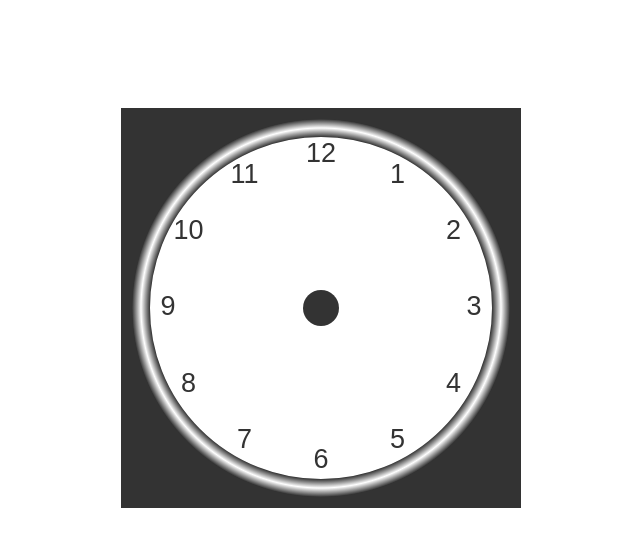
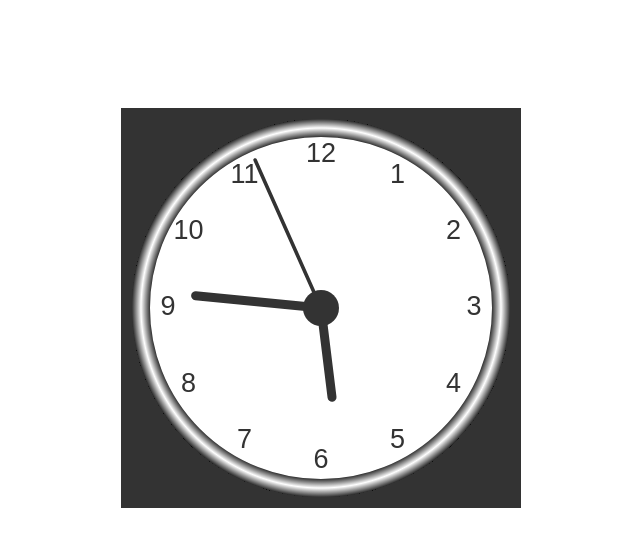
Before and after one commit to PoojaKushwah1402/gaming-basics, a plain HTML site: page Clock/practice.html in a window 1280 px wide. Shown: the whole page, without its empty margins (337-977 px from the left). Drawn offline with Linux system fonts and the light colour scheme.

Commit message:
completed analog clock

```diff
--- a/Clock/practice.html
+++ b/Clock/practice.html
@@ -13,58 +13,6 @@
         style="background-color:#333">
     </canvas>
 
-    <script>
-
-        const makeCenter = (radius, ctx, color) => drawFullCircle(radius, ctx, color);
-
-        const makebackgrounGradient = (radius, canvas) => {
-          let grad = canvas.createRadialGradient(0,0,radius*0.95,0,0,radius*1.05);
-          grad.addColorStop(0,'#333');
-          grad.addColorStop(0.5,'white');
-          grad.addColorStop(1,'#333');
-          canvas.strokeStyle = grad;
-          canvas.lineWidth = radius*0.1
-          canvas.stroke();
-
-        }
-
-        const drawFullCircle = (radius, canvas, color) => {
-          canvas.beginPath();//The beginPath() method begins a path, or resets the current path.
-          canvas.arc(0,0,radius,0,2*Math.PI);
-          canvas.fillStyle = color;
-          canvas.fill();
-        }
-
-        const setNumbers = (radius, canvas) => {
-          var ang;
-          var num;
-          canvas.font = radius * 0.15 + "px arial";
-          canvas.textBaseline = "middle";
-          canvas.textAlign = "center";
-            for(num = 1; num < 13; num++){
-              ang = num * Math.PI / 6;
-              canvas.rotate(ang);
-              console.log(ang,'angolo');
-              canvas.translate(0, -radius * 0.85);
-              canvas.rotate(-ang);
-              canvas.fillText(num.toString(), 0, 0);
-              canvas.rotate(ang);
-              canvas.translate(0, radius * 0.85);
-              canvas.rotate(-ang);
-            }
-        }
-
-        let canvas = document.getElementById('canvas');
-        let ctx = canvas.getContext('2d');
-        let coordinate = canvas.height/2;
-        let radius = canvas.height/2*0.9
-        ctx.translate(coordinate, coordinate);
-        drawFullCircle(radius, ctx, 'white');
-        makebackgrounGradient(radius, ctx);
-        makeCenter(radius*0.1, ctx, '#333');
-        setNumbers(radius, ctx)
-
-    </script>
-
   </body>
+  <script src="practice.js"></script>
 </html>
--- /dev/null
+++ b/Clock/practice.js
@@ -0,0 +1,84 @@
+
+const makeCenter = (radius, ctx, color) => drawFullCircle(radius, ctx, color);
+
+const makebackgrounGradient = (radius, canvas) => {
+  let grad = canvas.createRadialGradient(0,0,radius*0.95,0,0,radius*1.05);
+  grad.addColorStop(0,'#333');
+  grad.addColorStop(0.5,'white');
+  grad.addColorStop(1,'#333');
+
+  canvas.strokeStyle = grad;
+  canvas.lineWidth = radius*0.1
+  canvas.stroke();
+
+}
+
+const drawFullCircle = (radius, canvas, color) => {
+  canvas.beginPath();//The beginPath() method begins a path, or resets the current path.
+  canvas.arc(0,0,radius,0,2*Math.PI);
+  canvas.fillStyle = color;
+  canvas.fill();
+}
+
+const setNumbers = (radius, canvas) => {
+  canvas.font = radius * 0.15 + "px arial";
+  canvas.textBaseline = 'middle';
+  canvas.textAlign = 'center'
+
+  for(let hour=1; hour<13; hour++) {
+    let angle = hour*Math.PI/6;
+    canvas.rotate(angle); //to rotate the the canvas so its x,y axis will changed
+    canvas.translate(0,-radius*0.85);
+    canvas.rotate(-angle);
+    canvas.fillText(String(hour),0,0);
+    canvas.rotate(angle);
+    canvas.translate(0,radius*0.85);
+    canvas.rotate(-angle)
+  }
+}
+
+const drawHand = (position, canvas, length, width) => {
+  canvas.beginPath();
+  canvas.lineWidth = width;
+  canvas.lineCap = 'round';
+  canvas.moveTo(0,0);
+  canvas.rotate(position);
+  canvas.lineTo(0,-length)
+  canvas.stroke();
+  canvas.rotate(-position)
+
+}
+
+const drawClockHands = (radius, canvas) => {
+  const date = new Date();
+  let hour = date.getHours();
+  let minute = date.getMinutes();
+  let second = date.getSeconds();
+
+  hour = hour%12
+  //draw hour
+  hour = (hour*Math.PI/6) + (minute*Math.PI/(6*60)) + (second*Math.PI/(6*60*60));
+  drawHand(hour, canvas, radius*0.5, radius*0.05)
+  //draw minute
+  minute = (minute*Math.PI/30) + (second*Math.PI/(30*60));
+  drawHand(minute, canvas, radius*0.7, radius*0.05)
+  //draw seconds
+  second = (second*Math.PI/30)
+  drawHand(second, canvas, radius*0.9, radius*0.02)
+}
+
+const drawClock = (radius, ctx) => {
+  drawFullCircle(radius, ctx, 'white');
+  makebackgrounGradient(radius, ctx);
+  makeCenter(radius*0.1, ctx, '#333');
+  setNumbers(radius, ctx);
+  drawClockHands(radius, ctx)
+}
+
+let canvas = document.getElementById('canvas');
+let ctx = canvas.getContext('2d');
+let coordinate = canvas.height/2;
+let radius = canvas.height/2*0.9
+ctx.translate(coordinate, coordinate);
+//drawClock(radius, ctx)
+setInterval(()=>drawClock(radius, ctx),0)
```
